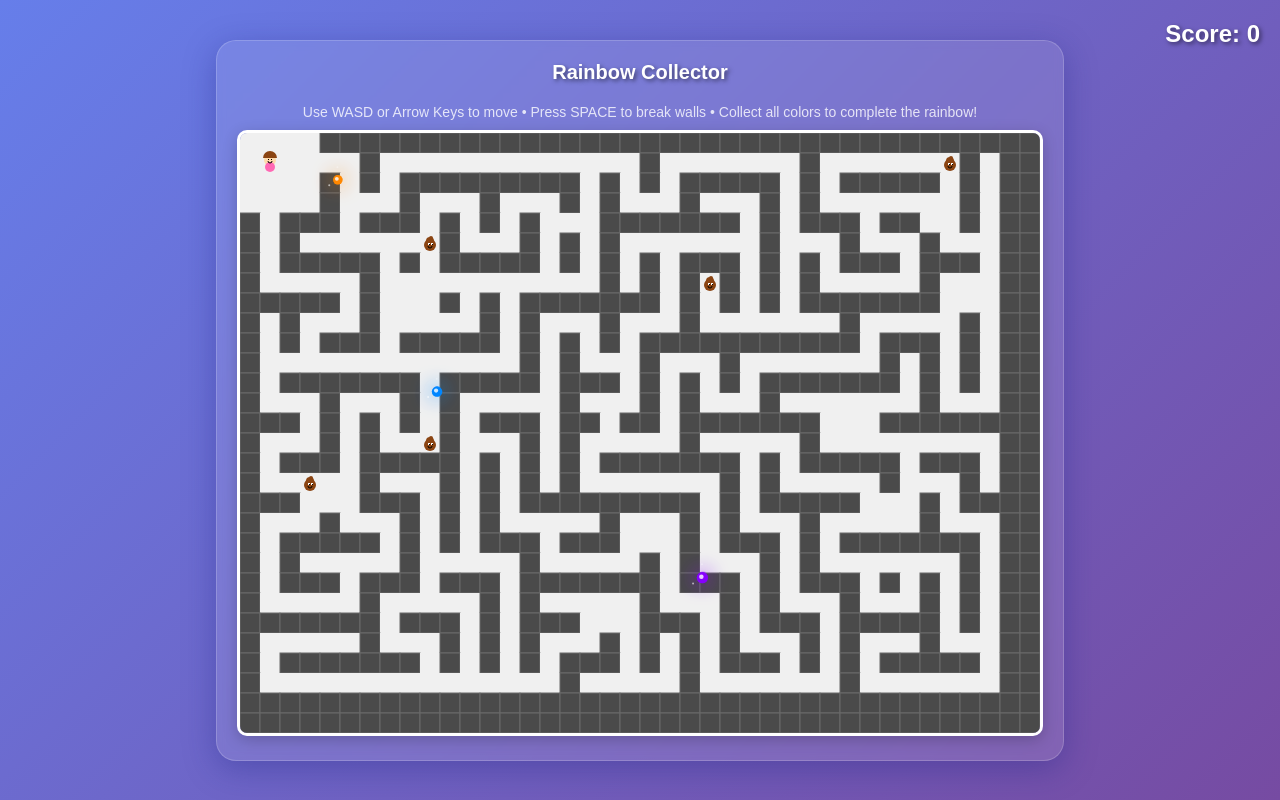
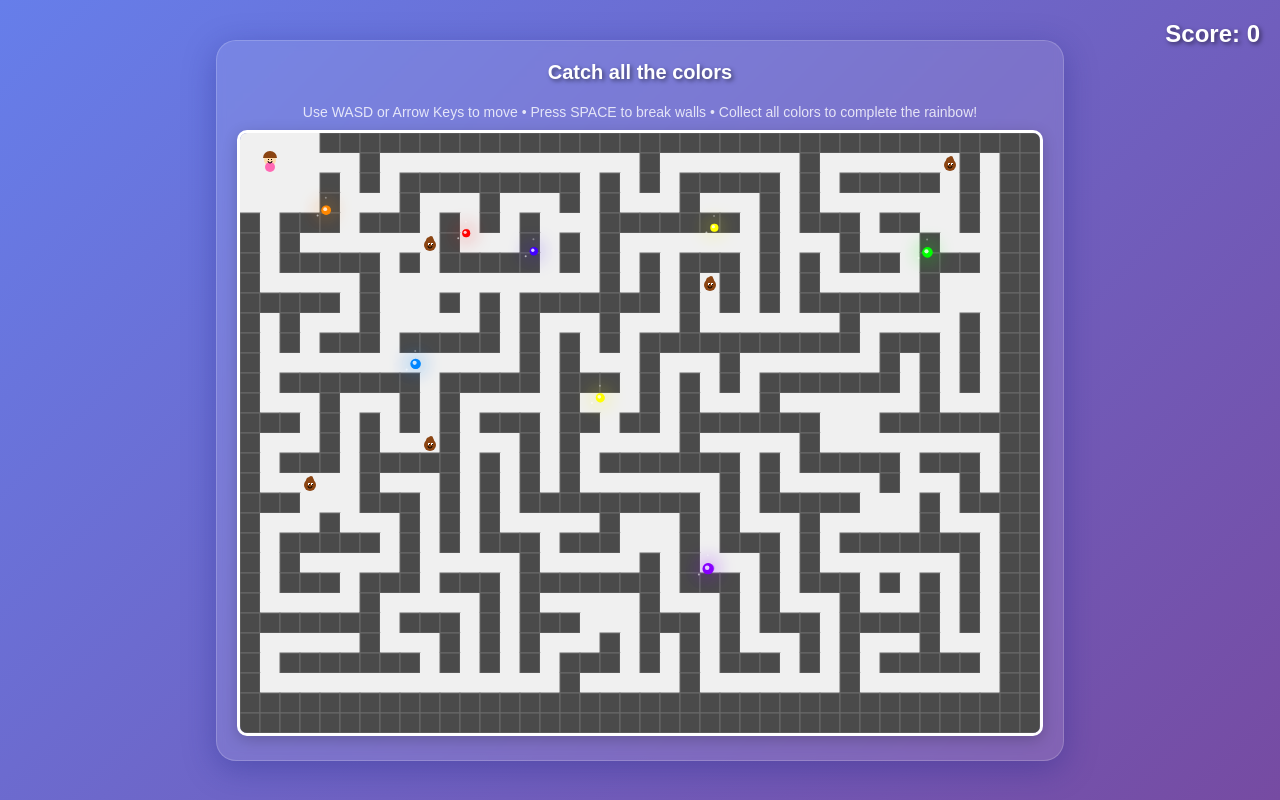
Before and after one commit to Coriakin/game-catch-all-the-colors, a plain HTML site: page index.html in a window 1280 px wide. Drawn offline with Linux system fonts and the light colour scheme.

Commit message:
8 colors on board always, and rename title

```diff
--- a/game.js
+++ b/game.js
@@ -120,7 +120,7 @@ class Game {
 
     spawnColorDots() {
         // Spawn initial colors from available colors
-        for (let i = 0; i < 3; i++) { // Start with 3 colors
+        for (let i = 0; i < 8; i++) { // Start with 8 colors
             if (this.availableColors.length === 0) {
                 this.availableColors = [...this.rainbowColors];
             }
@@ -248,6 +248,11 @@ class Game {
         collectedColors.forEach(color => {
             this.collectColor(color);
         });
+
+        // Ensure we always have 8 color dots in the labyrinth
+        while (this.colorDots.length < 8) {
+            this.spawnNewColorDot();
+        }
 
         // Update UI
         this.updateUI();
@@ -433,8 +438,7 @@ class Game {
 
         console.log('Color collected:', color, 'Total collected:', this.collectedColors.length, 'Score:', this.score);
 
-        // Spawn a new color dot immediately
-        this.spawnNewColorDot();
+        // Note: New color dots are now spawned automatically in the update loop to maintain 8 dots
 
         // Check if we've collected a complete rainbow (7 colors) for celebration
         if (this.collectedColors.length === 7 && this.availableColors.length === 0) {
--- a/index.html
+++ b/index.html
@@ -3,7 +3,7 @@
 <head>
     <meta charset="UTF-8">
     <meta name="viewport" content="width=device-width, initial-scale=1.0">
-    <title>Rainbow Collector</title>
+    <title>Catch all the colors</title>
     <style>
         body {
             margin: 0;
@@ -69,7 +69,7 @@
 <body>
     <div class="game-container">
         <div class="ui">
-            <div class="score">Rainbow Collector</div>
+            <div class="score">Catch all the colors</div>
             <div class="colors-collected" id="colorsDisplay"></div>
             <div class="instructions">Use WASD or Arrow Keys to move • Press SPACE to break walls • Collect all colors to complete the rainbow!</div>
         </div>
```
Also changed, not shown: 1 other file.
